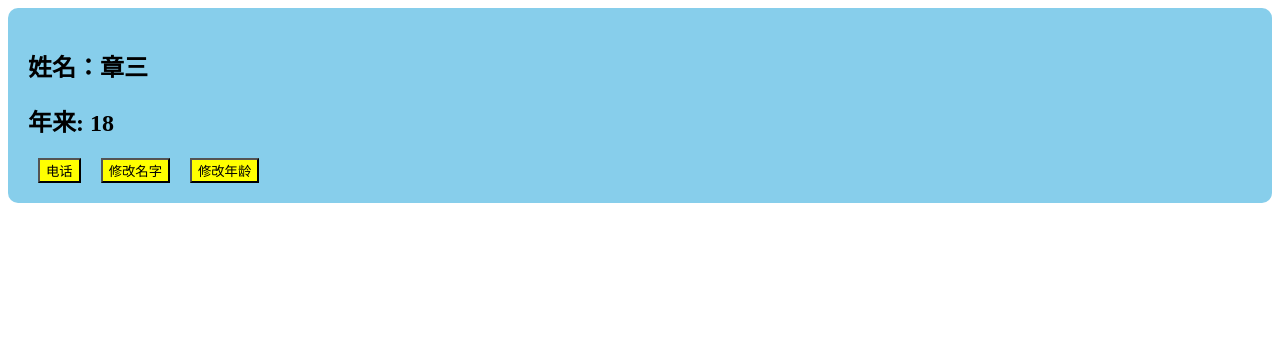
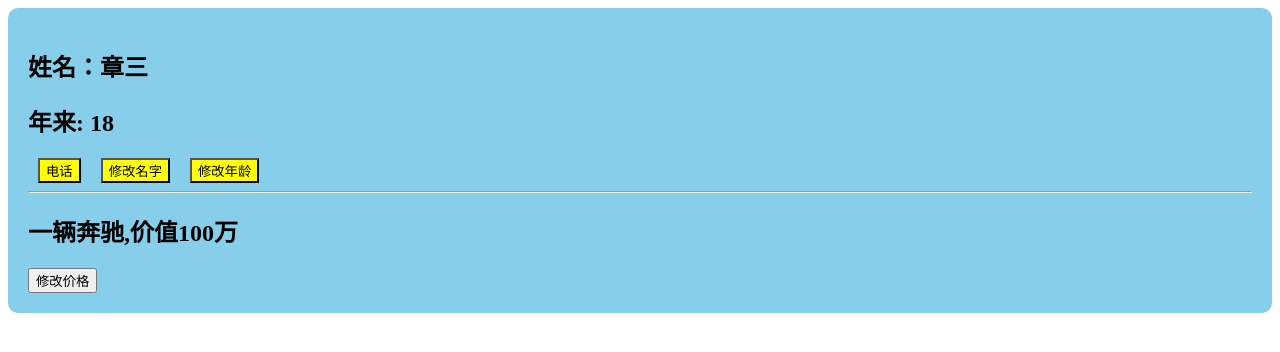
Before and after one commit to q858333/VueTest, a Vue app in the folder VueStudy/vue3_study/: page / in a window 1280 px wide. Shown: the top 352 px of the page. Built offline with nearby package versions, Linux system fonts and the light colour scheme.

Commit message:
reactive创建-对象类型的响应式数据

```diff
--- a/VueStudy/vue3_study/src/components/Person.vue
+++ b/VueStudy/vue3_study/src/components/Person.vue
@@ -5,14 +5,25 @@
         <button class="button1" @click="telClick">电话</button>
         <button class="button1" @click="changeName">修改名字</button>
         <button class="button1" @click="changeAge">修改年龄</button>
+        <hr>
+        <h2>一辆{{car.name}},价值{{car.price}}万 </h2>
+        <button @click="changePrice">修改价格</button>
+
     </div>
 </template>
 
 <script setup lang="ts">
-import {ref} from 'vue'
+import {ref} from 'vue' //ref创建-基本类型的响应式数据
+import { reactive } from 'vue';//reactive创建-对象类型的响应式数据
 let name = ref('章三');
 let age = ref(18);
 let tel = '123123123123122312';
+
+let car = reactive({name:'奔驰',price:100});
+
+function changePrice () {
+    car.price+=10;
+}
 
 function telClick() {
     alert(tel);
```
